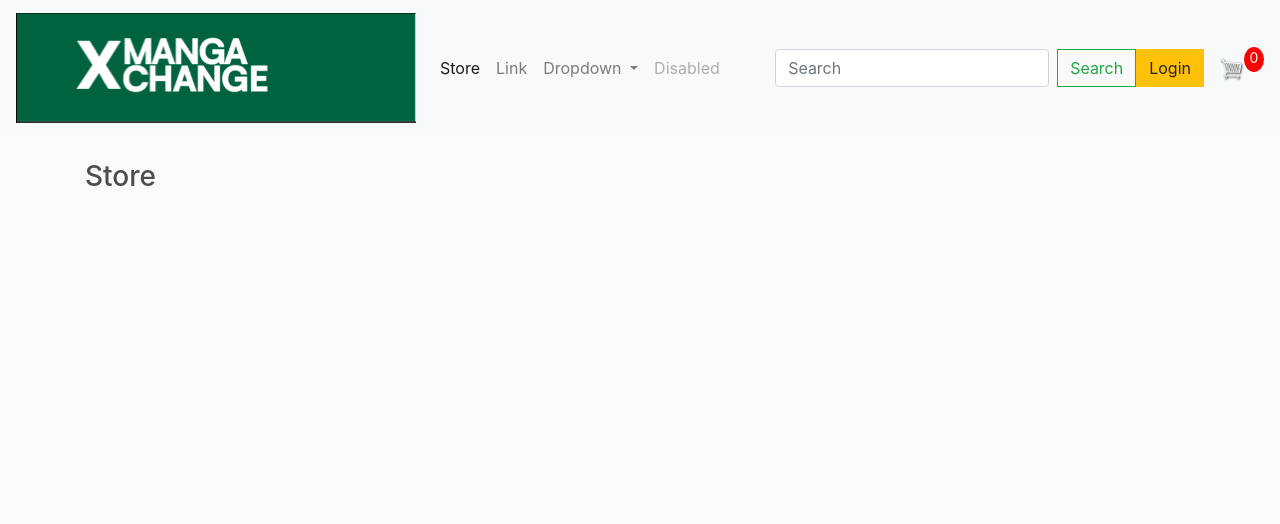
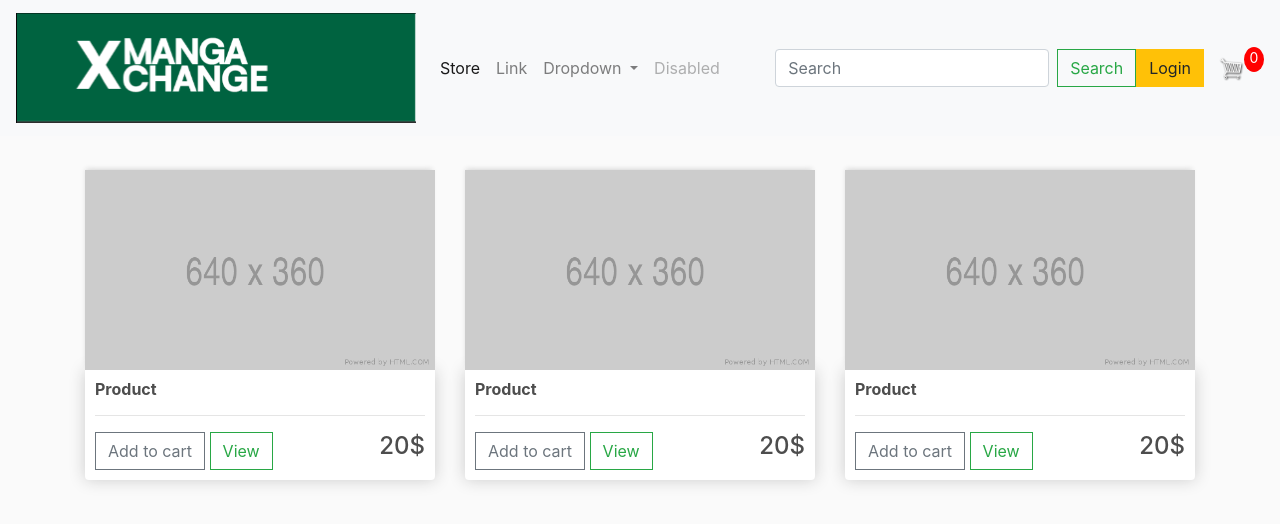
Before and after one commit to Karanpal-Sekhon/mangax, a Django app: page / in a window 1280 px wide. Shown: the top 524 px of the page. Run offline with Django 4.2, Linux system fonts and the light colour scheme; some libraries are stand-ins or nearby versions.

Commit message:
added store page html, started checkout page

```diff
--- a/store/templates/store/main.html
+++ b/store/templates/store/main.html
@@ -2,7 +2,7 @@
 {%load static %}
 <html>
 <head>
-    <title>MANGAX</title>
+    <title>MANGAXCHANGE</title>
 
     <link rel="stylesheet" href="https://stackpath.bootstrapcdn.com/bootstrap/4.4.1/css/bootstrap.min.css" integrity="sha384-Vkoo8x4CGsO3+Hhxv8T/Q5PaXtkKtu6ug5TOeNV6gBiFeWPGFN9MuhOf23Q9Ifjh" crossorigin="anonymous">
 
--- a/store/templates/store/store.html
+++ b/store/templates/store/store.html
@@ -3,7 +3,38 @@
 
 {% block content %}
 
-    <h3>Store</h3>
+   <div class = "row">
+        <div class = "col-lg-4">
+            <img class = "thumbnail" src="{% static 'images/placeholder.png' %}">
+            <div class = "box-element product">
+                <h6><strong>Product</strong></h6>
+                <hr>
+                <button class = "btn btn-outline-secondary add-btn">Add to cart</button>
+                <a class = "btn btn-outline-success" href = "#">View</a>
+                <h4 style="float: right">20$</h4>
+            </div>
+        </div>
+        <div class = "col-lg-4">
+            <img class = "thumbnail" src="{% static 'images/placeholder.png' %}">
+            <div class = "box-element product">
+                <h6><strong>Product</strong></h6>
+                <hr>
+                <button class = "btn btn-outline-secondary add-btn">Add to cart</button>
+                <a class = "btn btn-outline-success" href = "#">View</a>
+                <h4 style="float: right">20$</h4>
+            </div>
+        </div>
+        <div class = "col-lg-4">
+            <img class = "thumbnail" src="{% static 'images/placeholder.png' %}">
+            <div class = "box-element product">
+                <h6><strong>Product</strong></h6>
+                <hr>
+                <button class = "btn btn-outline-secondary add-btn">Add to cart</button>
+                <a class = "btn btn-outline-success" href = "#">View</a>
+                <h4 style="float: right">20$</h4>
+            </div>
+        </div>
+   </div>
 
 {% endblock content %}
 
```
Also changed, not shown: store/templates/store/cart.html (+23 -1 lines), static/images/arrow-down.png (added), static/images/arrow-up.png (added), static/images/placeholder.png (added).
